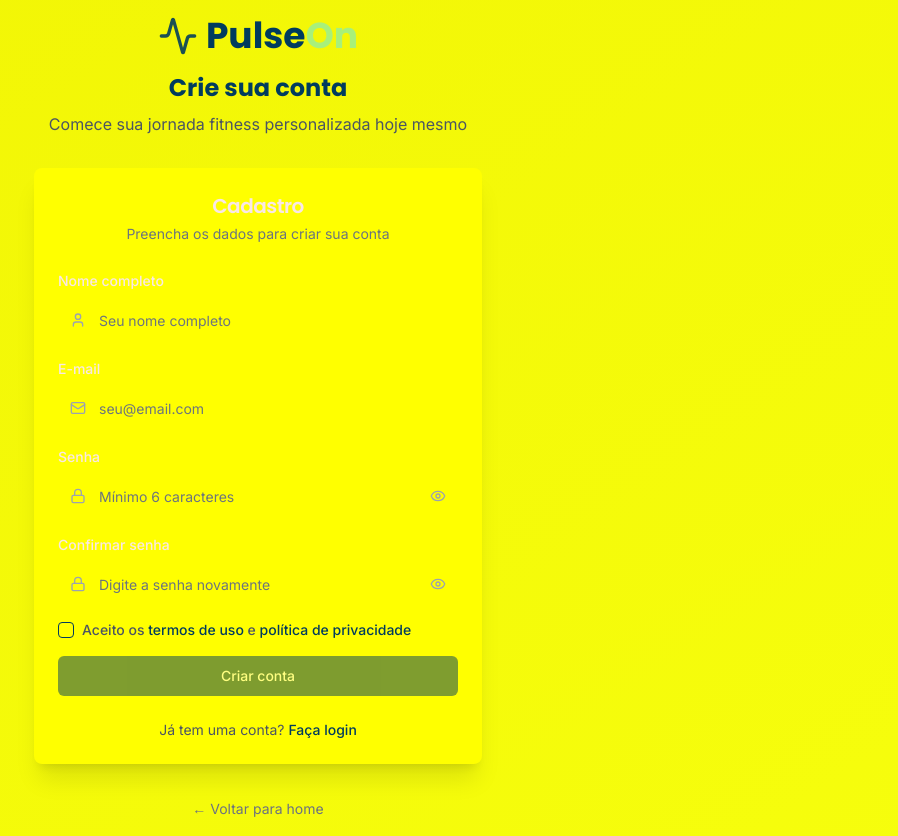
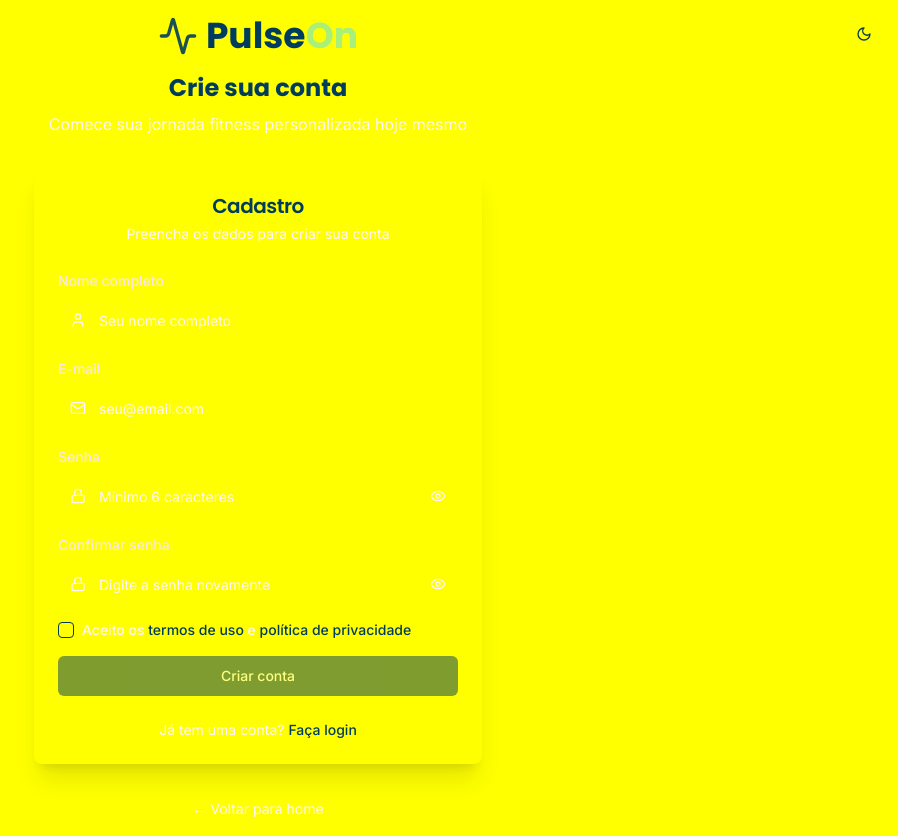
Before and after one commit to dreluiss/pulseon-mobile-evolve, a React (Vite) app: page /signup in a window 1280 px wide. Shown: the whole page, without its empty margins (382-1280 px from the left). Built offline with nearby package versions, Linux system fonts and the light colour scheme.

Commit message:
Fix: Improve color scheme and add theme toggle
- Implemented light/dark theme toggle.
- Adjusted colors to improve contrast and readability.
- Applied the specified gray tones.

```diff
--- /dev/null
+++ b/src/components/ThemeToggle.tsx
@@ -0,0 +1,51 @@
+
+import { Moon, Sun } from "lucide-react";
+import { Button } from "@/components/ui/button";
+import { useState, useEffect } from "react";
+
+const ThemeToggle = () => {
+  const [isDark, setIsDark] = useState(false);
+
+  useEffect(() => {
+    const isDarkMode = localStorage.getItem("theme") === "dark" ||
+      (!localStorage.getItem("theme") && window.matchMedia("(prefers-color-scheme: dark)").matches);
+
+    setIsDark(isDarkMode);
+    if (isDarkMode) {
+      document.documentElement.classList.add("dark");
+    } else {
+      document.documentElement.classList.remove("dark");
+    }
+  }, []);
+
+  const toggleTheme = () => {
+    const newTheme = !isDark;
+    setIsDark(newTheme);
+
+    if (newTheme) {
+      document.documentElement.classList.add("dark");
+      localStorage.setItem("theme", "dark");
+    } else {
+      document.documentElement.classList.remove("dark");
+      localStorage.setItem("theme", "light");
+    }
+  };
+
+  return (
+    <Button
+      variant="ghost"
+      size="icon"
+      onClick={toggleTheme}
+      className="w-9 h-9"
+    >
+      {isDark ? (
+        <Sun className="h-4 w-4 text-secondary" />
+      ) : (
+        <Moon className="h-4 w-4 text-primary" />
+      )}
+      <span className="sr-only">Alternar tema</span>
+    </Button>
+  );
+};
+
+export default ThemeToggle;
--- a/src/index.css
+++ b/src/index.css
@@ -20,49 +20,49 @@
     --secondary: 168 240 122;
     --secondary-foreground: 0 60 94;
 
-    --muted: 241 243 245;
-    --muted-foreground: 108 117 125;
+    --muted: 248 249 251;
+    --muted-foreground: 107 114 128;
 
-    --accent: 248 249 251;
+    --accent: 249 250 251;
     --accent-foreground: 0 60 94;
 
     --destructive: 239 68 68;
     --destructive-foreground: 255 255 255;
 
-    --border: 228 228 231;
-    --input: 228 228 231;
+    --border: 229 231 235;
+    --input: 229 231 235;
     --ring: 0 60 94;
 
     --radius: 0.5rem;
   }
 
   .dark {
-    --background: 18 18 18;
-    --foreground: 250 250 250;
+    --background: 17 24 39;
+    --foreground: 249 250 251;
 
-    --card: 24 24 27;
-    --card-foreground: 250 250 250;
+    --card: 31 41 55;
+    --card-foreground: 249 250 251;
 
-    --popover: 24 24 27;
-    --popover-foreground: 250 250 250;
+    --popover: 31 41 55;
+    --popover-foreground: 249 250 251;
 
     --primary: 168 240 122;
     --primary-foreground: 0 60 94;
 
     --secondary: 0 60 94;
-    --secondary-foreground: 250 250 250;
+    --secondary-foreground: 249 250 251;
 
-    --muted: 39 39 42;
-    --muted-foreground: 161 161 170;
+    --muted: 55 65 81;
+    --muted-foreground: 156 163 175;
 
-    --accent: 39 39 42;
-    --accent-foreground: 250 250 250;
+    --accent: 55 65 81;
+    --accent-foreground: 249 250 251;
 
     --destructive: 239 68 68;
     --destructive-foreground: 255 255 255;
 
-    --border: 39 39 42;
-    --input: 39 39 42;
+    --border: 55 65 81;
+    --input: 55 65 81;
     --ring: 168 240 122;
   }
 }
--- a/src/pages/Index.tsx
+++ b/src/pages/Index.tsx
@@ -5,10 +5,14 @@ import ProblemSection from "@/components/ProblemSection";
 import SolutionSection from "@/components/SolutionSection";
 import HowItWorksSection from "@/components/HowItWorksSection";
 import Footer from "@/components/Footer";
+import ThemeToggle from "@/components/ThemeToggle";
 
 const Index = () => {
   return (
-    <div className="min-h-screen">
+    <div className="min-h-screen bg-background text-foreground">
+      <div className="fixed top-4 right-4 z-50">
+        <ThemeToggle />
+      </div>
       <Header />
       <Hero />
       <ProblemSection />
--- a/src/pages/Signup.tsx
+++ b/src/pages/Signup.tsx
@@ -7,6 +7,7 @@ import { Label } from "@/components/ui/label";
 import { Card, CardContent, CardDescription, CardHeader, CardTitle } from "@/components/ui/card";
 import { Checkbox } from "@/components/ui/checkbox";
 import Logo from "@/components/Logo";
+import ThemeToggle from "@/components/ThemeToggle";
 import { Eye, EyeOff, Mail, Lock, User } from "lucide-react";
 
 const Signup = () => {
@@ -49,31 +50,35 @@ const Signup = () => {
   };
 
   return (
-    <div className="min-h-screen bg-gradient-to-br from-primary/5 to-secondary/10 flex items-center justify-center p-4">
+    <div className="min-h-screen bg-gradient-to-br from-muted to-accent flex items-center justify-center p-4">
+      <div className="fixed top-4 right-4 z-50">
+        <ThemeToggle />
+      </div>
+
       <div className="w-full max-w-md">
         <div className="text-center mb-8">
           <Logo size="lg" className="justify-center mb-4" />
           <h1 className="text-2xl font-poppins font-bold text-primary mb-2">
             Crie sua conta
           </h1>
-          <p className="text-gray-600">
+          <p className="text-muted-foreground">
             Comece sua jornada fitness personalizada hoje mesmo
           </p>
         </div>
 
-        <Card className="shadow-xl border-0">
+        <Card className="shadow-xl border-0 bg-card">
           <CardHeader className="space-y-1">
-            <CardTitle className="text-xl font-poppins text-center">Cadastro</CardTitle>
-            <CardDescription className="text-center">
+            <CardTitle className="text-xl font-poppins text-center text-primary">Cadastro</CardTitle>
+            <CardDescription className="text-center text-muted-foreground">
               Preencha os dados para criar sua conta
             </CardDescription>
           </CardHeader>
           <CardContent>
             <form onSubmit={handleSubmit} className="space-y-4">
               <div className="space-y-2">
-                <Label htmlFor="name">Nome completo</Label>
+                <Label htmlFor="name" className="text-foreground">Nome completo</Label>
                 <div className="relative">
-                  <User className="absolute left-3 top-3 h-4 w-4 text-gray-400" />
+                  <User className="absolute left-3 top-3 h-4 w-4 text-muted-foreground" />
                   <Input
                     id="name"
                     name="name"
@@ -81,16 +86,16 @@ const Signup = () => {
                     placeholder="Seu nome completo"
                     value={formData.name}
                     onChange={handleChange}
-                    className="pl-10"
+                    className="pl-10 bg-background text-foreground"
                     required
                   />
                 </div>
               </div>
 
               <div className="space-y-2">
-                <Label htmlFor="email">E-mail</Label>
+                <Label htmlFor="email" className="text-foreground">E-mail</Label>
                 <div className="relative">
-                  <Mail className="absolute left-3 top-3 h-4 w-4 text-gray-400" />
+                  <Mail className="absolute left-3 top-3 h-4 w-4 text-muted-foreground" />
                   <Input
                     id="email"
                     name="email"
@@ -98,16 +103,16 @@ const Signup = () => {
                     placeholder="seu@email.com"
                     value={formData.email}
                     onChange={handleChange}
-                    className="pl-10"
+                    className="pl-10 bg-background text-foreground"
                     required
                   />
                 </div>
               </div>
 
               <div className="space-y-2">
-                <Label htmlFor="password">Senha</Label>
+                <Label htmlFor="password" className="text-foreground">Senha</Label>
                 <div className="relative">
-                  <Lock className="absolute left-3 top-3 h-4 w-4 text-gray-400" />
+                  <Lock className="absolute left-3 top-3 h-4 w-4 text-muted-foreground" />
                   <Input
                     id="password"
                     name="password"
@@ -115,14 +120,14 @@ const Signup = () => {
                     placeholder="Mínimo 6 caracteres"
                     value={formData.password}
                     onChange={handleChange}
-                    className="pl-10 pr-10"
+                    className="pl-10 pr-10 bg-background text-foreground"
                     minLength={6}
                     required
                   />
                   <button
                     type="button"
                     onClick={() => setShowPassword(!showPassword)}
-                    className="absolute right-3 top-3 h-4 w-4 text-gray-400 hover:text-gray-600"
+                    className="absolute right-3 top-3 h-4 w-4 text-muted-foreground hover:text-foreground"
                   >
                     {showPassword ? <EyeOff size={16} /> : <Eye size={16} />}
                   </button>
@@ -130,9 +135,9 @@ const Signup = () => {
               </div>
 
               <div className="space-y-2">
-                <Label htmlFor="confirmPassword">Confirmar senha</Label>
+                <Label htmlFor="confirmPassword" className="text-foreground">Confirmar senha</Label>
                 <div className="relative">
-                  <Lock className="absolute left-3 top-3 h-4 w-4 text-gray-400" />
+                  <Lock className="absolute left-3 top-3 h-4 w-4 text-muted-foreground" />
                   <Input
                     id="confirmPassword"
                     name="confirmPassword"
@@ -140,13 +145,13 @@ const Signup = () => {
                     placeholder="Digite a senha novamente"
                     value={formData.confirmPassword}
                     onChange={handleChange}
-                    className="pl-10 pr-10"
+                    className="pl-10 pr-10 bg-background text-foreground"
                     required
                   />
                   <button
                     type="button"
                     onClick={() => setShowConfirmPassword(!showConfirmPassword)}
-                    className="absolute right-3 top-3 h-4 w-4 text-gray-400 hover:text-gray-600"
+                    className="absolute right-3 top-3 h-4 w-4 text-muted-foreground hover:text-foreground"
                   >
                     {showConfirmPassword ? <EyeOff size={16} /> : <Eye size={16} />}
                   </button>
@@ -159,7 +164,7 @@ const Signup = () => {
                   checked={acceptTerms}
                   onCheckedChange={(checked) => setAcceptTerms(checked as boolean)}
                 />
-                <Label htmlFor="terms" className="text-sm text-gray-600">
+                <Label htmlFor="terms" className="text-sm text-muted-foreground">
                   Aceito os{" "}
                   <Link to="/terms" className="text-primary hover:text-primary/80">
                     termos de uso
@@ -173,7 +178,7 @@ const Signup = () => {
 
               <Button
                 type="submit"
-                className="w-full bg-primary hover:bg-primary/90"
+                className="w-full bg-primary hover:bg-primary/90 text-primary-foreground"
                 disabled={isLoading || !acceptTerms}
               >
                 {isLoading ? "Criando conta..." : "Criar conta"}
@@ -181,7 +186,7 @@ const Signup = () => {
             </form>
 
             <div className="mt-6 text-center">
-              <p className="text-sm text-gray-600">
+              <p className="text-sm text-muted-foreground">
                 Já tem uma conta?{" "}
                 <Link
                   to="/login"
@@ -197,7 +202,7 @@ const Signup = () => {
         <div className="mt-8 text-center">
           <Link
             to="/"
-            className="text-sm text-gray-500 hover:text-gray-700 transition-colors"
+            className="text-sm text-muted-foreground hover:text-foreground transition-colors"
           >
             ← Voltar para home
           </Link>
--- a/tailwind.config.ts
+++ b/tailwind.config.ts
@@ -34,12 +34,12 @@ export default {
 					foreground: '#003c5e'
 				},
 				accent: {
-					DEFAULT: '#f8f9fb',
-					foreground: '#003c5e'
+					DEFAULT: 'hsl(var(--accent))',
+					foreground: 'hsl(var(--accent-foreground))'
 				},
 				muted: {
-					DEFAULT: '#f1f3f5',
-					foreground: '#6c757d'
+					DEFAULT: 'hsl(var(--muted))',
+					foreground: 'hsl(var(--muted-foreground))'
 				},
 				destructive: {
 					DEFAULT: 'hsl(var(--destructive))',
```
Also changed, not shown: src/pages/Dashboard.tsx (+25 -23 lines), src/pages/Login.tsx (+20 -15 lines), src/pages/Onboarding.tsx (+10 -5 lines).
